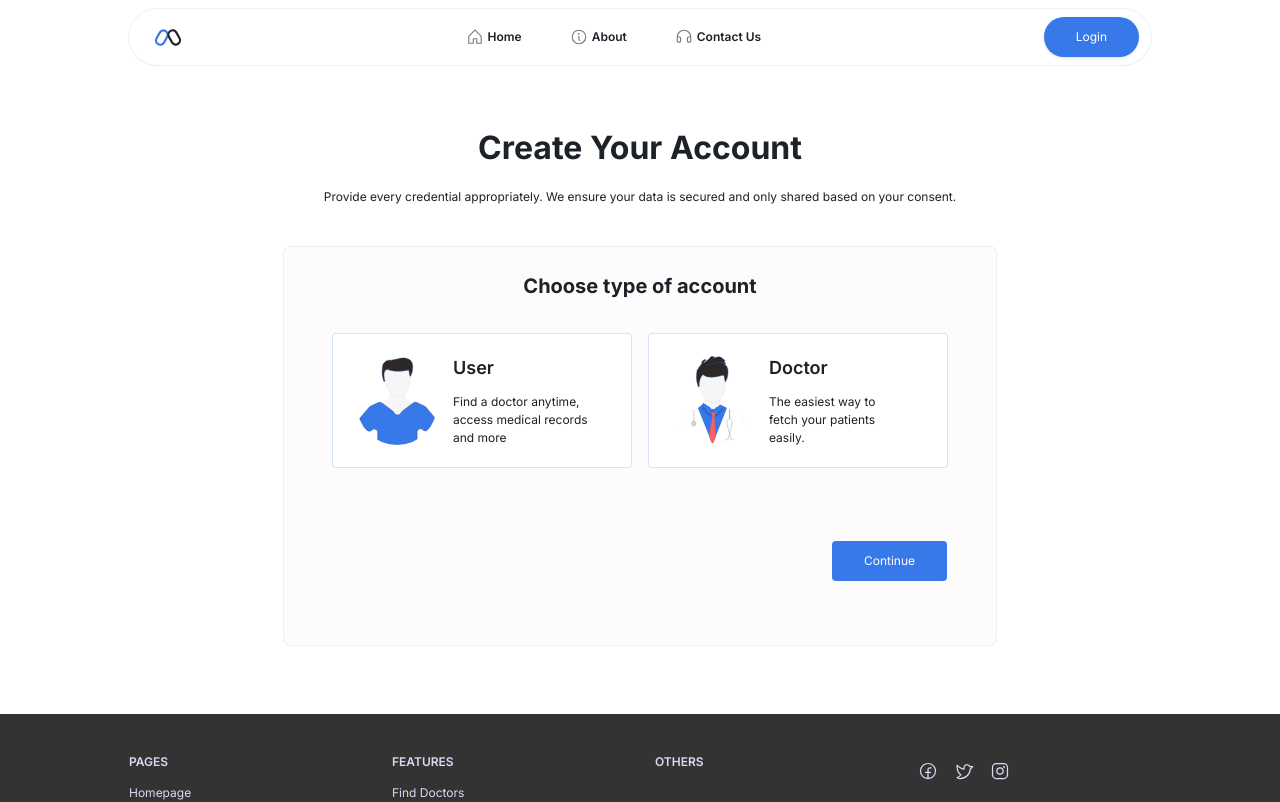
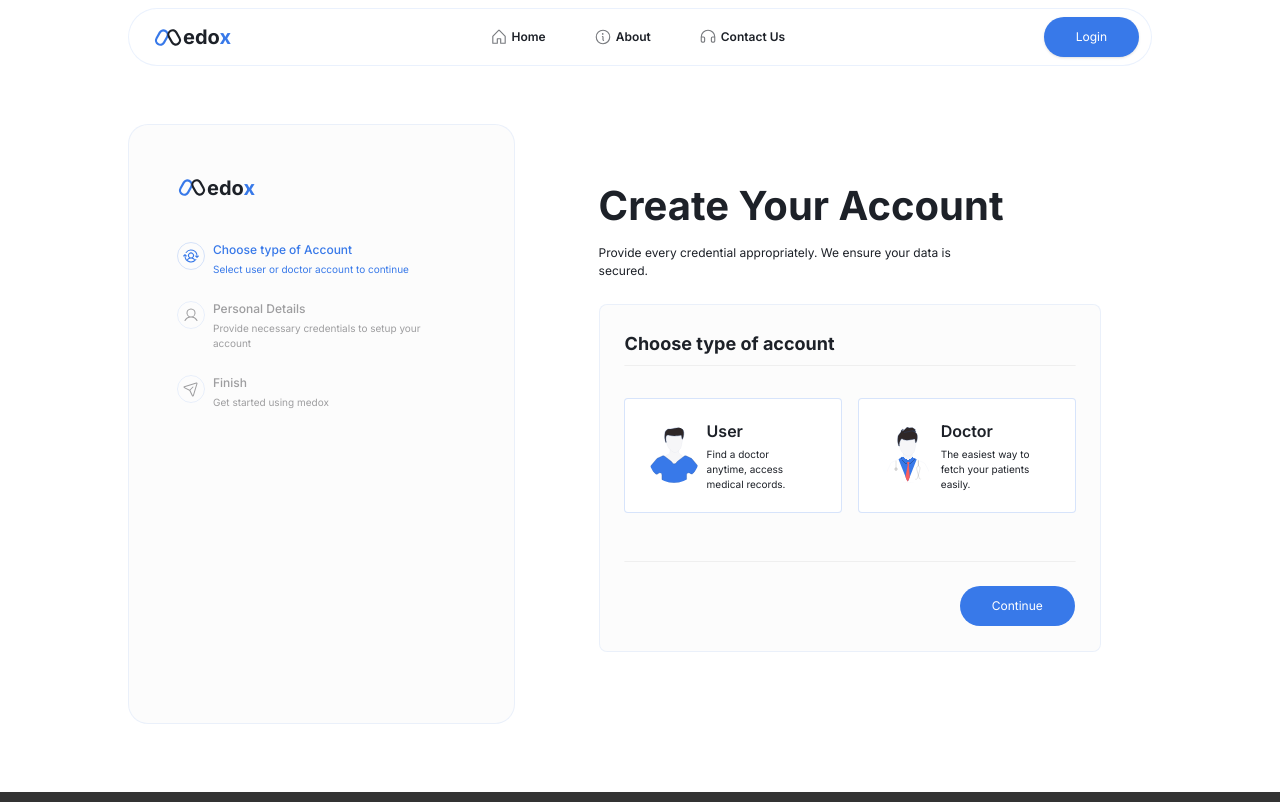
Before and after one commit to abel-otegbola/Medox, a Next.js app: page /register in a window 1280 px wide. Shown: the top 802 px of the page. Built offline with nearby package versions, Linux system fonts and the light colour scheme; no server answers.

Commit message:
style: register page layout

```diff
--- a/src/app/page.tsx
+++ b/src/app/page.tsx
@@ -1,7 +1,7 @@
 "use client"
 import CircleText from "@/assets/icons/circleText";
 import Button from "@/components/button/button";
-import { MagnifyingGlass, Play } from "@phosphor-icons/react";
+import { ArrowRight, Play } from "@phosphor-icons/react";
 import Image from "next/image";
 
 export default function Home() {
@@ -13,7 +13,7 @@ export default function Home() {
           <h1 className="sm:text-[40px] text-[28px] font-bold mx-auto">Access Quality Healthcare from Anywhere</h1>
           <p className="mb-2">Our platform connects you with experienced doctors for online consultations, making healthcare more accessible and convenient.</p>
           <div className="flex gap-6 items-center">
-            <Button href="/doctors" className="gap-3 pl-4 rounded-full"><MagnifyingGlass /> Search Doctors</Button>
+            <Button href="/login" className="gap-4 pr-6 rounded-full py-6">Get Started<ArrowRight size={16} /> </Button>
             <div className="flex relative h-[65px] w-[65px] items-center justify-center">
               <CircleText width={65} height={65} className="animate-spin-slow absolute top-0 left-0"/>
               <Play weight="fill" size={24} className="text-primary cursor-pointer z-[2]"/>
--- a/src/app/register/page.tsx
+++ b/src/app/register/page.tsx
@@ -1,8 +1,11 @@
 'use client'
+import LogoIcon from "@/assets/icons/logo";
 import DoctorForm from "@/components/auth/register/doctorForm";
 import SelectType from "@/components/auth/register/selectType";
 import Button from "@/components/button/button";
 import { AuthContext } from "@/context/useAuth";
+import { PaperPlaneTilt, User } from "@phosphor-icons/react";
+import { UserSwitch } from "@phosphor-icons/react/dist/ssr";
 import { useContext, useState } from "react";
 
 export interface data { role: string, email: string, fullname: string, password: string }
@@ -12,13 +15,44 @@ export default function Register() {
     const [flow, setFlow] = useState(0)
     const [data, setData] = useState<data>({ role: "", email: "", fullname: "", password: "" })
 
+    const steps = [
+        { id: 0, heading: "Choose type of Account", text: "Select user or doctor account to continue", icon: <UserSwitch size={16}/> },
+        { id: 1, heading: "Personal Details", text: "Provide necessary credentials to setup your account", icon: <User size={16}/> },
+        { id: 2, heading: "Finish", text: "Get started using medox ", icon: <PaperPlaneTilt size={16} /> },
+    ]
+
     return (
-        <div className="min-h-[500px] flex flex-col mt-[3%] gap-4 px-4 py-5 items-center justify-center">
+        <div className="min-h-[500px] flex mt-[3%] gap-8 md:px-[10%] py-5 justify-center">
 
-            <h1 className="text-[32px] font-bold">Create Your Account</h1>
-            <p className="text-center w-[80%]">Provide every credential appropriately. We ensure your data is secured and only shared based on your consent.</p>
+            <div className="lg:flex flex-col sticky hidden w-[500px] h-[600px] top-[80px] left-0 p-12 rounded-[20px] border border-primary/[0.09] bg-gray/[0.09]">
 
-            <div className="border border-primary/[0.09] min-h-[400px] mt-6 rounded-lg px-12 bg-gray/[0.09] ">
+                <div className="flex items-center mb-4">
+                    <LogoIcon width={30}/>
+                    <h2 className="font-bold text-xl">edo<span className="text-primary">x</span></h2>
+                </div>
+
+                <div className="py-6 flex flex-col gap-4">
+                    {
+                        steps.map(step => (
+                            <button key={step.id} className={`flex items-start
+                                ${flow === step.id ? "opacity-[1] text-primary" : "opacity-[0.5] text-dark/[0.8]"}`}
+                            >
+                                <span className="p-[5px] rounded-full border border-primary/[0.2]">{step.icon}</span>
+                                <div className="p-2 text-start">
+                                    <h3 className="font-medium mb-3 leading-[0px]">{step.heading}</h3>
+                                    <p className="text-[10px]">{step.text}</p>
+                                </div>
+                            </button>
+                        ))
+                    }
+                </div>
+            </div>
+
+            <div className="px-[5%] py-[5%] md:w-[800px]">
+                <h1 className="text-[40px] font-bold">Create Your Account</h1>
+                <p className="w-[80%] mt-2 mb-3">Provide every credential appropriately. We ensure your data is secured.</p>
+
+                <div className="flex flex-col justify-center border border-primary/[0.09] min-h-[200px] mt-6 rounded-lg px-6 bg-gray/[0.09] dark:bg-gray/[0.03]">
                     {
                         flow === 0 ?
                             <SelectType data={data} setData={setData} />
@@ -29,18 +63,19 @@ export default function Register() {
                         ""
                     }
 
-                <div className="flex justify-end gap-4 py-6 w-full border border-transparent border-t-gray/[0.1]">
+                    <div className="flex justify-end gap-4 py-6 w-full border border-transparent border-t-gray/[0.4]">
                         {
                             flow > 0 ?
-                        <Button className="text-right" variant="tetiary" onClick={() => setFlow(flow - 1)}>Back</Button>
+                            <Button className="text-right rounded-full" variant="tetiary" onClick={() => setFlow(flow - 1)}>Back</Button>
                             : ""
                         }
                         {
                             flow === 2 ?
-                        <Button className="text-right" onClick={() => signUp(data?.email, data?.password)} >Finish</Button>
+                            <Button className="text-right rounded-full" onClick={() => signUp(data?.email, data?.password)} >Finish</Button>
                             :
-                        <Button className="text-right" onClick={() => setFlow(flow + 1)}>Continue</Button>
+                            <Button className="text-right rounded-full" onClick={() => setFlow(flow + 1)}>Continue</Button>
                         }
+                    </div>
                 </div>
             </div>
 
--- a/src/components/auth/register/doctorForm.tsx
+++ b/src/components/auth/register/doctorForm.tsx
@@ -1,10 +1,12 @@
 'use client'
 import Button from "@/components/button/button";
 import Input from "@/components/input/input";
+import { AuthContext } from "@/context/useAuth";
 import { registerSchema } from "@/schema/auth";
 import { Envelope, LockKey, Spinner } from "@phosphor-icons/react";
 import { Formik } from "formik";
 import Link from "next/link";
+import { useContext } from "react";
 
 interface formProps {
     data: { role: string, email: string, fullname: string, password: string },
@@ -13,15 +15,17 @@ interface formProps {
 }
 
 export default function DoctorForm({ data, setData, loading }: formProps) {
+    const { signUp } = useContext(AuthContext)
 
     return (
-        <div className="min-h-[500px] flex flex-col mt-[3%] gap-4 px-4 py-5 items-center justify-center">
+        <div className="min-h-[400px] flex flex-col mt-[3%] gap-4 px-4 py-5 items-center justify-center">
 
             <div className="sm:w-[476px] w-full p-8">
                 <Formik
                     initialValues={{ email: '', password: '', confirmPassword: "" }}
                     validationSchema={registerSchema}
                     onSubmit={(values, { setSubmitting }) => {
+                        signUp(values.email, values.password )
                         setData({...data, ...values});
                         setSubmitting(false);
                     }}
@@ -36,10 +40,6 @@ export default function DoctorForm({ data, setData, loading }: formProps) {
                         /* and other goodies */
                       }) => (
                         <form className="flex flex-col gap-5" onSubmit={handleSubmit}>
-                            <div>
-                                <h1 className="font-bold text-xl">Create account</h1>
-                                <p className="mt-2 mb-6">Let&apos;s get you started sharing your account</p>
-                            </div>
 
                             <Input name="email" label="Email address" value={values.email} onChange={handleChange} type="email" error={touched.email ? errors.email : ""} placeholder="e.g alex@email.com" leftIcon={<Envelope size={16}/>}/>
 
@@ -47,9 +47,7 @@ export default function DoctorForm({ data, setData, loading }: formProps) {
 
                             <Input name="confirmPassword" label="Confirm password" value={values.confirmPassword} onChange={handleChange} type={"password"} error={touched.confirmPassword ? errors.confirmPassword : ""} placeholder="At least 8 characters" leftIcon={<LockKey size={16}/>}/>
 
-                            <p className="text-[12px] opacity-[0.6]">Password must contain at least 8 characters</p>
-
-                            <Button size="full">{ isSubmitting || loading ? <Spinner size={16} className="animate-spin" /> : "Create new account" }</Button>
+                            <Button size="full" className="rounded-full">{ isSubmitting || loading ? <Spinner size={16} className="animate-spin" /> : "Create new account" }</Button>
 
                             <p className="text-center">Already have an account? <Link href={"/"} className="text-primary">Login</Link></p>
                         </form>
--- a/src/components/auth/register/selectType.tsx
+++ b/src/components/auth/register/selectType.tsx
@@ -3,28 +3,28 @@ import Image from "next/image";
 
 export default function SelectType({ data, setData }: { data: data, setData: (augs: data ) => void }) {
     return (
-        <div className="flex flex-col gap-2 py-6 items-center ">
-                <h2 className="text-[20px] font-bold">Choose type of account</h2>
+        <div className="flex flex-col gap-2 py-6 flex-1">
+                <h2 className="text-[18px] font-bold border border-transparent border-b-gray/[0.4] pb-2">Choose type of account</h2>
 
-                <div className="flex gap-4 flex-wrap py-6">
-                    <button className={`flex items-center px-6 py-1 rounded border border-primary/[0.2] md:max-w-[300px] w-full hover:border-primary
-                        ${data.role === "patient" ? "text-white bg-primary " : "bg-white"}`}
+                <div className="grid sm:grid-cols-2 gap-4 py-6 flex-1 items-center">
+                    <button className={`flex items-center px-6 py-3 rounded border border-primary/[0.2] w-full hover:border-primary
+                        ${data.role === "patient" ? "text-white bg-primary " : "bg-white dark:bg-dark/[0.3]"}`}
                         onClick={() => setData({...data, role: "patient" })}
                     >
-                        <Image src="/images/patient.svg" alt="patient" width={80} height={80} className="rounded-full bg-white" />
-                        <div className="p-4 text-start">
-                            <h3 className="font-semibold mb-3 text-[18px]">User</h3>
-                            <p>Find a doctor anytime, access medical records and more</p>
+                        <Image src="/images/patient.svg" alt="patient" width={50} height={50} className="rounded-full bg-white" />
+                        <div className="p-2 text-start">
+                            <h3 className="font-semibold mb-1 text-[16px]">User</h3>
+                            <p className="text-[10px]">Find a doctor anytime, access medical records.</p>
                         </div>
                     </button>
-                    <button className={`flex items-center px-6 py-1 rounded border border-primary/[0.2] md:max-w-[300px] w-full hover:border-primary
-                        ${data.role === "doctor" ? "text-white bg-primary " : "bg-white"}`}
+                    <button className={`flex items-center px-6 py-3 rounded border border-primary/[0.2] w-full hover:border-primary
+                        ${data.role === "doctor" ? "text-white bg-primary " : "bg-white dark:bg-dark/[0.3]"}`}
                         onClick={() => setData({...data, role: "doctor" })}
                     >
-                        <Image src="/images/doctor.svg" alt="doctor" width={80} height={80} className="rounded-full bg-white" />
-                        <div className="p-4 text-start">
-                            <h3 className="font-semibold mb-3 text-[18px]">Doctor</h3>
-                            <p>The easiest way to fetch your patients easily.</p>
+                        <Image src="/images/doctor.svg" alt="doctor" width={50} height={50} className="rounded-full bg-white" />
+                        <div className="p-2 text-start">
+                            <h3 className="font-semibold mb-1 text-[16px]">Doctor</h3>
+                            <p className="text-[10px]">The easiest way to fetch your patients easily.</p>
                         </div>
                     </button>
                 </div>
--- a/src/components/footer/footer.tsx
+++ b/src/components/footer/footer.tsx
@@ -31,7 +31,7 @@ function Footer() {
                     <a href="mailto:support@ennovate.com" className="block py-1">Support@medox.com</a>
                 </ul>
             </div>
-            <div className="bg-[#000]/[0.2] dark:bg-[#000]/[0.8] text-white text-center md:mb-0 mb-[65px]">
+            <div className="bg-[#000]/[0.2] dark:bg-[#000]/[0.8] text-white text-center">
                 <p className="px-[3%] py-3 flex items-center gap-2 justify-center">medox &copy; {new Date().getFullYear()}</p>
             </div>
         </footer>
--- a/src/components/header/header.tsx
+++ b/src/components/header/header.tsx
@@ -31,7 +31,10 @@ export default function Header() {
     return (
         <div className="flex items-center justify-between sticky md:top-2 top-0 left-0 z-[50] bg-white/[0.8] dark:bg-dark/[0.9] dark:text-gray md:p-3 p-4 md:m-2 md:mx-[10%] md:rounded-full backdrop-blur-sm border border-primary/[0.1] dark:border-primary/[0.09]">
             <Link href="/" className="md:ml-3">
-                <LogoIcon width={30} />
+                <div className="flex items-center">
+                    <LogoIcon width={30}/>
+                    <h2 className="font-bold text-xl">edo<span className="text-primary">x</span></h2>
+                </div>
             </Link>
 
             <nav className="md:flex items-center justify-between gap-4 hidden">
```
Also changed, not shown: src/app/login/page.tsx (+5 -5 lines). Lines whose indentation alone changed are shown as unchanged.
